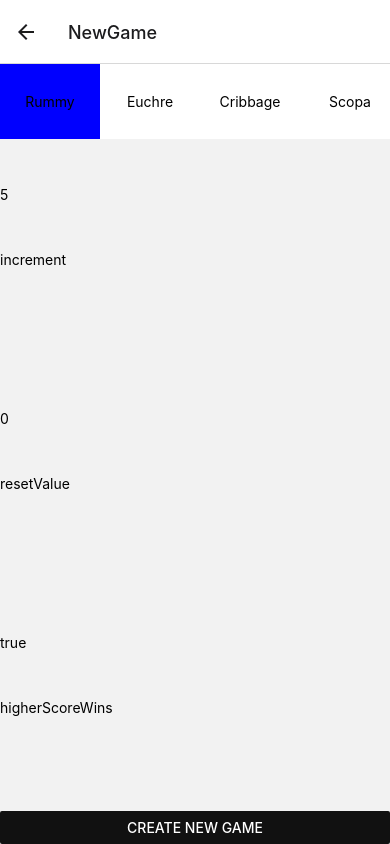
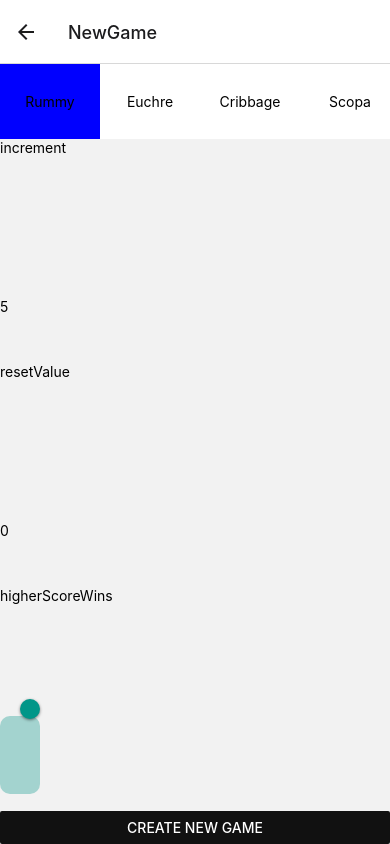
Before and after one commit to nazhot/Score_Counter, a React Native app: screen /NewGame in a window 390 px wide. Built offline with nearby package versions, Linux system fonts and the light colour scheme.

Commit message:
InputWithLabel Now Reacts to Value Type
Closes #25
Giving InputWithLabel different value types (boolean, string, number)
will have it return the same container/label, but with different input
components. Boolean is a switch, string is a textinput, number is a
textinput with inputMode == numeric.

```diff
--- a/components/InputWithLabel.js
+++ b/components/InputWithLabel.js
@@ -1,21 +1,51 @@
-import { TextInput, View, Text } from "react-native";
+import { TextInput, Switch, View, Text } from "react-native";
 
-const InputWithLabel = ( {styles, label, text, onTextChange} ) => {
+
+function getInputComponent(value, onChange, style) {
+    switch(typeof value) {
+        case "string":
+            return (
+                <TextInput
+                    style={style}
+                    onChangeText={onChange}
+                    value={value}
+                />
+            );
+        case "number":
+            return (
+                <TextInput
+                    style={style}
+                    onChangeText={onChange}
+                    value={value}
+                    inputMode="numeric"
+                />
+            );
+        case "boolean":
+            return (
+                <Switch
+                style={style}
+                value={value}
+                onValueChange={onChange}
+                />
+            );
+        default:
+            return;
+    }
+}
+
+
+const InputWithLabel = ( {styles, label, value, onChange} ) => {
 
     return (
         <View
             style={styles.container}
         >
-            <TextInput
-                style={styles.input}
-                onChangeText={onTextChange}
-                value={text.toString()}
-            />
             <Text
                 style={styles.text}
             >
                 {label}
             </Text>
+            {getInputComponent(value, onChange, styles.input)}
         </View>
     );
 
--- a/components/NewGameScreen.js
+++ b/components/NewGameScreen.js
@@ -63,8 +63,8 @@ function createGameSettingsComponents(game, gamesSettings, setGamesSettings){
         components.push(
             <InputWithLabel
                 label={settingName}
-                text={settingValue}
-                onTextChange={(text) => setGamesSettings(game, settingName, text)}
+                value={settingValue}
+                onChange={(text) => setGamesSettings(game, settingName, text)}
                 key={count}
                 styles={inputStyles}
             />
--- a/components/PlayerScreen.js
+++ b/components/PlayerScreen.js
@@ -130,26 +130,26 @@ const PlayerScreen = ( {navigation, route}) => {
             <InputWithLabel
                 styles={nameInputStyle}
                 label="Name"
-                text={name}
-                onTextChange={setName}
+                value={name}
+                onChange={setName}
             />
             <InputWithLabel
                 styles={scoreInputStyle}
                 label="Score"
-                text={score}
-                onTextChange={setScore}
+                value={score}
+                onChange={setScore}
             />
             <InputWithLabel
                 styles={incrementInputStyle}
                 label="Increment"
-                text={increment}
-                onTextChange={setIncrement}
+                value={increment}
+                onChange={setIncrement}
             />
             <InputWithLabel
                 styles={resetInputStyle}
                 label="Reset Value"
-                text={resetValue}
-                onTextChange={setResetValue}
+                value={resetValue}
+                onChange={setResetValue}
             />
             <Pressable
                 onPress={() => {
```
Also changed, not shown: components/BooleanWithLabel.js (deleted, +0 -23 lines).
